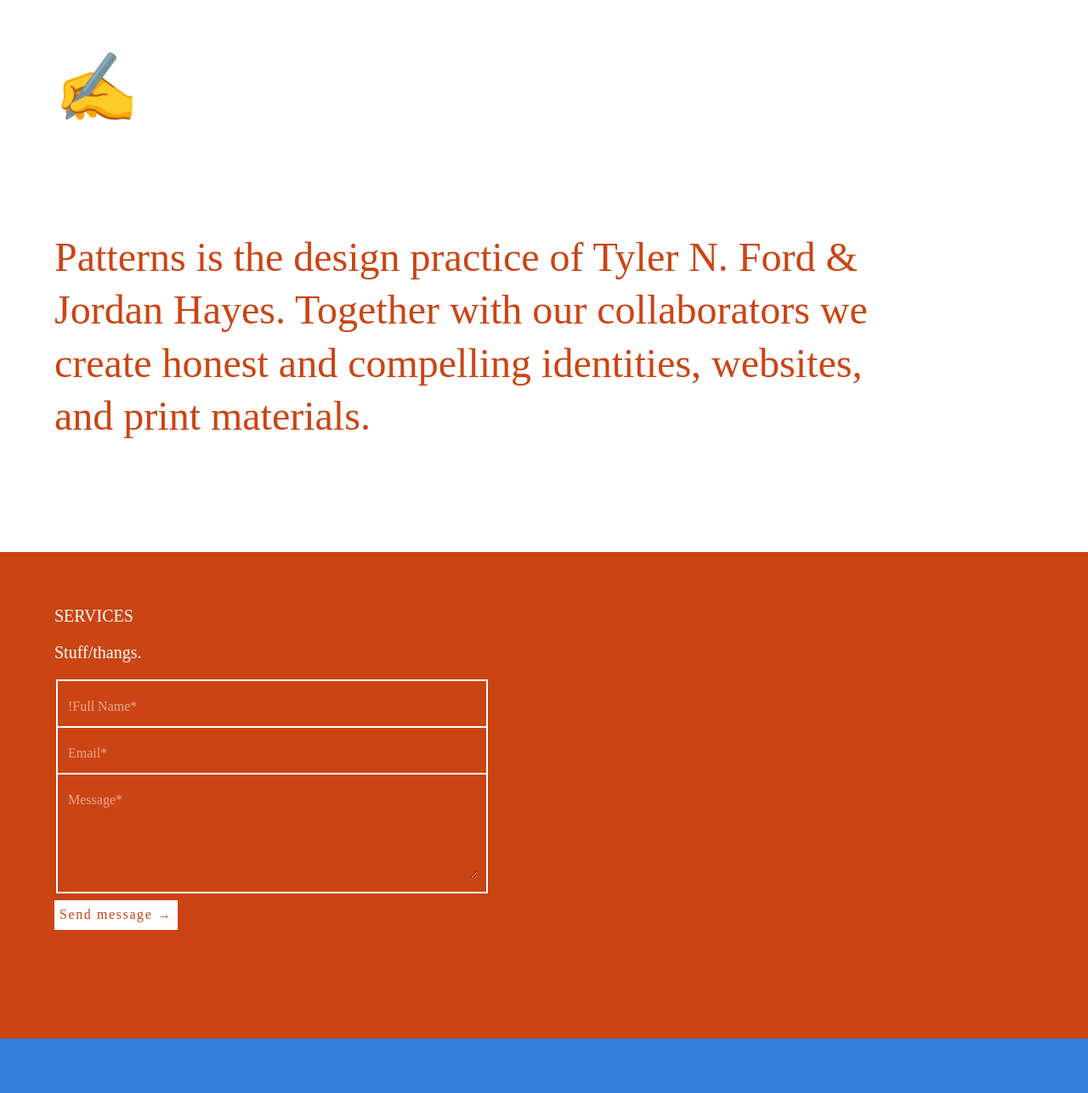
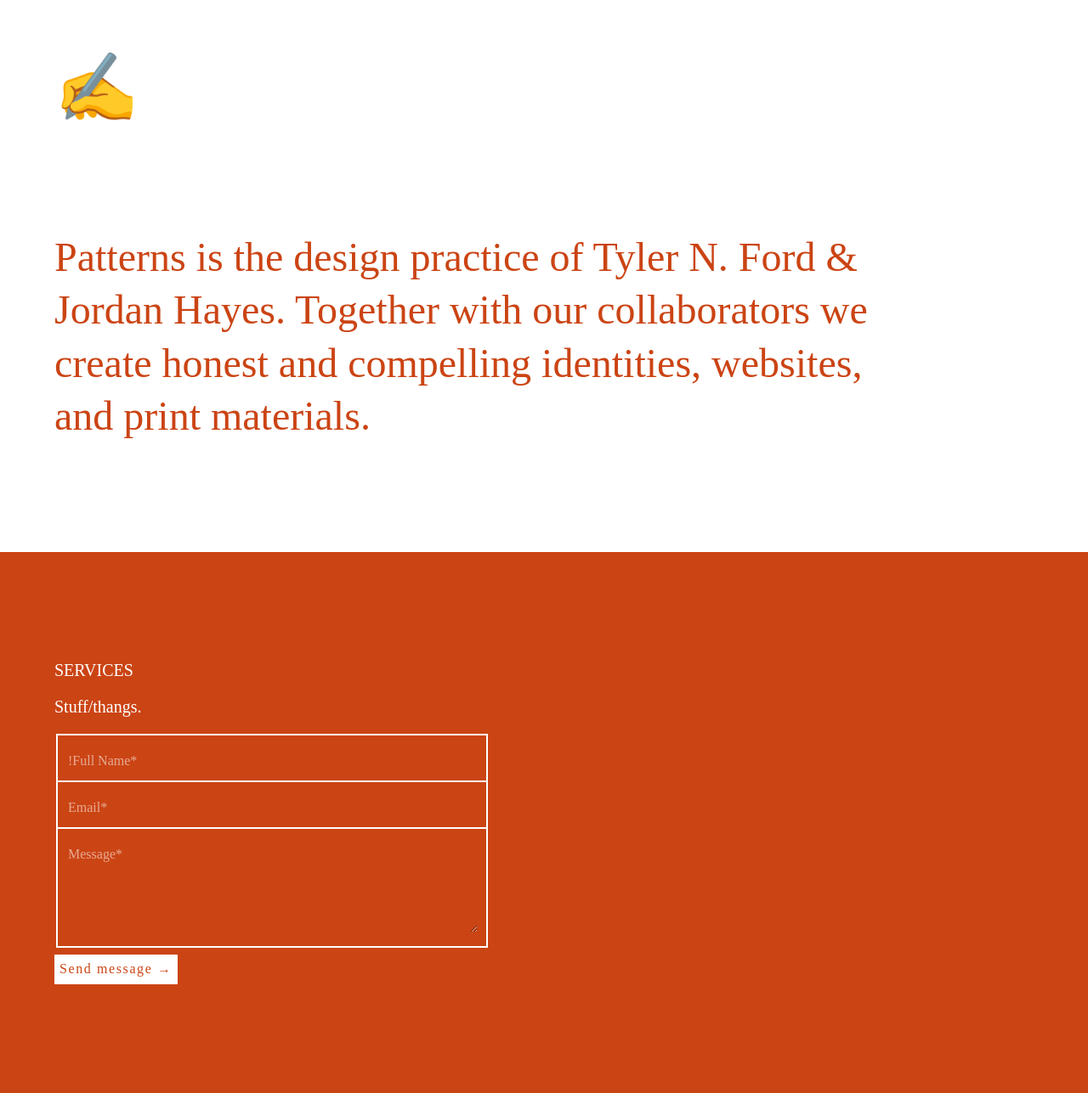
Before and after one commit to wearepatterns/wearepatterns.github.io, a Jekyll site: the page built from index.markdown, in a window 1280 px wide. Shown: the whole page at 85% size. Built offline with Jekyll 4.4.1, drawn with Linux system fonts in a browser that asks for light colours; before the commit the page ends 1223 px from its top, so only the background shows below that.

Commit message:
Update new.html

```diff
--- a/_layouts/new.html
+++ b/_layouts/new.html
@@ -41,7 +41,7 @@
     </header>
     <main class="bg-newred white f4">
         <section class="mh3 mh4-ns mh5-l">
-            <h1 class="pt5 mt0 f4 ttu normal">Services</h1>
+            <h1 class="pt5 pt6-l mt0 f4 ttu normal">Services</h1>
             <p>Stuff/thangs.</p>
 
             <form class="pb5 pb6-l mw6 f5" action="//formspree.io/tylernford@gmail.com" method="POST">
```
